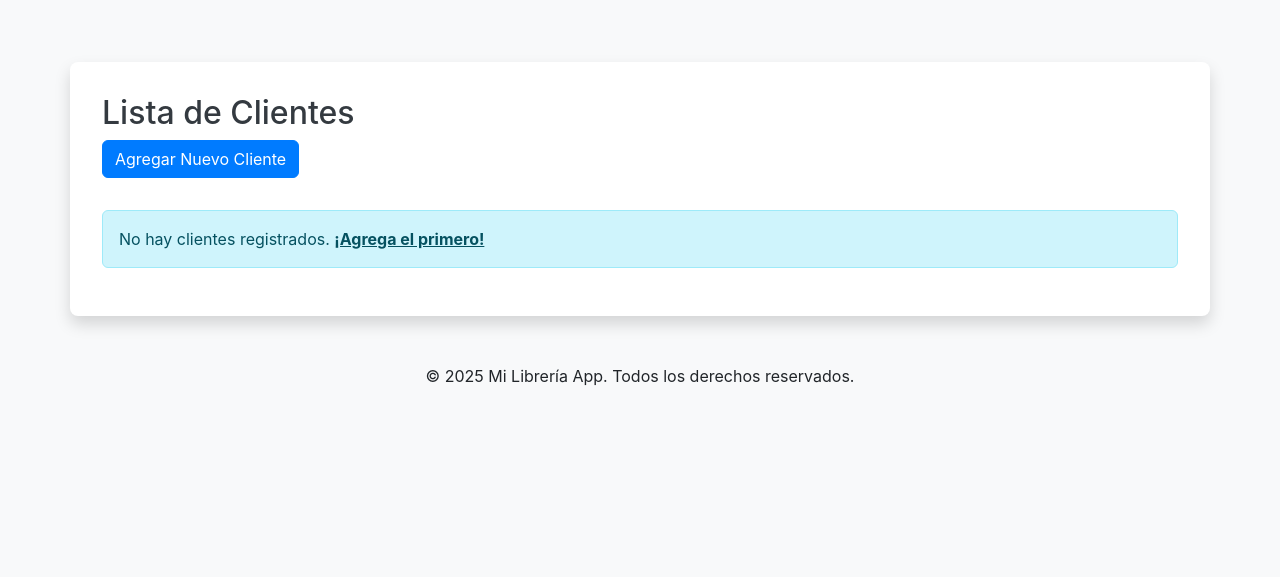
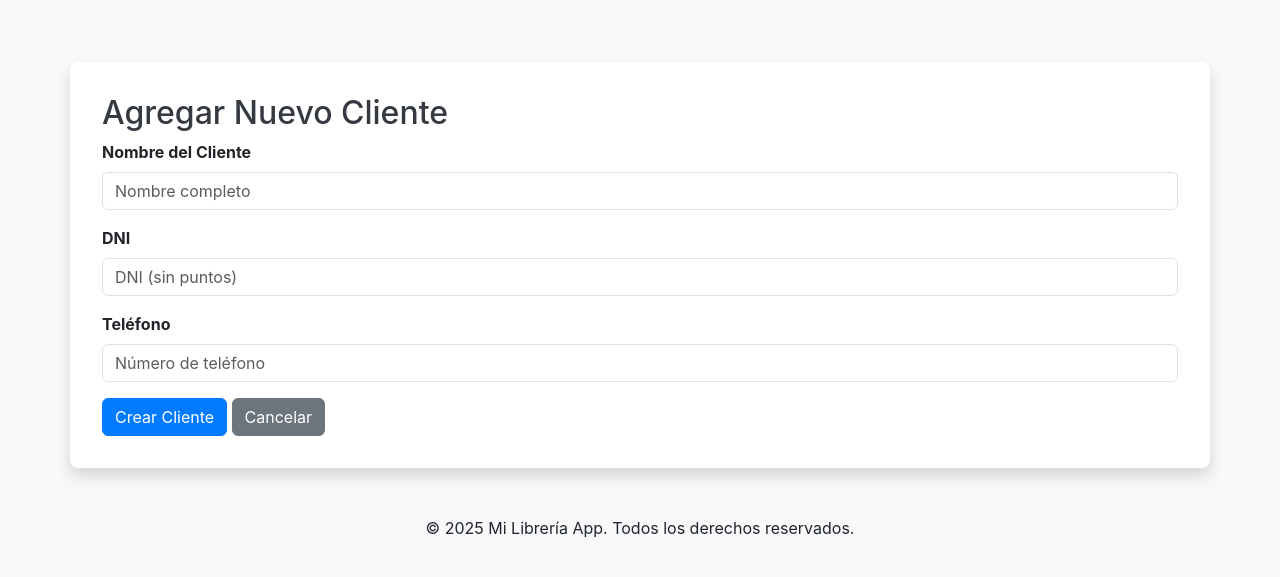
Before and after one commit to Schimizzi/biblioteca_django, a Django app: page /clientes/nuevo/ in a window 1280 px wide. Shown: the part 56-633 px from the top of the page. Run offline with Django 5.2, Linux system fonts and the light colour scheme.

Commit message:
cliente_form_mejor

```diff
--- a/biblioteca/templates/biblioteca/base.html
+++ b/biblioteca/templates/biblioteca/base.html
@@ -4,11 +4,12 @@
     <meta charset="UTF-8">
     <meta name="viewport" content="width=device-width, initial-scale=1.0">
     <title>{% block title %}Librería{% endblock %}</title>
-    <link href="https://cdn.jsdelivr.net/npm/bootstrap@5.3.6/dist/css/bootstrap.min.css" rel="stylesheet" integrity="sha384-4Q6Gf2aSP4eDXB8Miphtr37CMZZQ5oXLH2yaXMJ2w8e2ZtHTl7GptT4jmndRuHDT" crossorigin="anonymous">    <style>
+    <link href="https://cdn.jsdelivr.net/npm/bootstrap@5.3.0/dist/css/bootstrap.min.css" rel="stylesheet" integrity="sha384-9ndCyUaIbzAi2FUVXJi0CjmCapSmO7SnpJef0486qhLnuZ2cdeRhO02iuK6FUUVM" crossorigin="anonymous">
+    <style>
         body {
-            font-family: 'Inter', sans-serif;
+            font-family: 'Inter', sans-serif; /* Asegúrate de que esta fuente esté disponible o elige otra */
             background-color: #f8f9fa;
-            padding-top: 70px; /
+            padding-top: 70px; /* Ajuste para la barra de navegación fija */
         }
         .navbar {
             background-color: #343a40;
@@ -45,6 +46,22 @@
         }
         .form-label {
             font-weight: bold;
+        }
+        /* Estilos para mensajes de error del formulario */
+        .form-errors {
+            background-color: #f8d7da;
+            color: #721c24;
+            padding: .75rem 1.25rem;
+            margin-bottom: 1rem;
+            border: 1px solid #f5c6cb;
+            border-radius: .25rem;
+        }
+        .form-errors ul {
+            margin-bottom: 0;
+            padding-left: 1.5rem;
+        }
+        .invalid-feedback.d-block { /* Asegura que los errores de campo sean visibles */
+            display: block !important;
         }
     </style>
 </head>
@@ -91,6 +108,6 @@
         <p>&copy; {% now "Y" %} Mi Librería App. Todos los derechos reservados.</p>
     </footer>
 
-    <script src="https://cdn.jsdelivr.net/npm/bootstrap@5.3.6/dist/js/bootstrap.bundle.min.js" integrity="sha384-j1CDi7MgGQ12Z7Qab0qlWQ/Qqz24Gc6BM0thvEMVjHnfYGF0rmFCozFSxQBxwHKO" crossorigin="anonymous"></script>
+    <script src="https://cdn.jsdelivr.net/npm/bootstrap@5.3.0/dist/js/bootstrap.bundle.min.js" integrity="sha384-geWF76RCwLtnZ8qwWowPQNguL3RmwHVBC9FhGdlKrxdiJJigb/j/68SIy3Te4Bkz" crossorigin="anonymous"></script>
 </body>
 </html>
--- a/biblioteca/templates/biblioteca/cliente_form.html
+++ b/biblioteca/templates/biblioteca/cliente_form.html
@@ -1,42 +1,60 @@
 {% extends "biblioteca/base.html" %}
 
-{% block title %}Lista de Clientes - Librería{% endblock %}
+{% block title %}{{ titulo_pagina }} - Librería{% endblock %}
 
 {% block content %}
-<h2>Lista de Clientes</h2>
-<a href="{% url 'biblioteca:cliente_create' %}" class="btn btn-primary mb-3">Agregar Nuevo Cliente</a>
+<h2>{{ titulo_pagina }}</h2>
 
-{% if clientes %}
-    <div class="table-responsive">
-        <table class="table table-striped table-hover">
-            <thead class="table-dark">
-                <tr>
-                    <th>ID Socio</th>
-                    <th>Nombre</th>
-                    <th>DNI</th>
-                    <th>Teléfono</th>
-                    <th>Acciones</th>
-                </tr>
-            </thead>
-            <tbody>
-                {% for cliente in clientes %}
-                <tr>
-                    <td>{{ cliente.id }}</td>
-                    <td>{{ cliente.nombre }}</td>
-                    <td>{{ cliente.dni }}</td>
-                    <td>{{ cliente.telefono }}</td>
-                    <td>
-                        <a href="{% url 'biblioteca:cliente_update' cliente.pk %}" class="btn btn-sm btn-outline-secondary">Editar</a>
-                        <a href="{% url 'biblioteca:cliente_delete' cliente.pk %}" class="btn btn-sm btn-outline-danger">Eliminar</a>
-                    </td>
-                </tr>
-                {% endfor %}
-            </tbody>
-        </table>
-    </div>
-{% else %}
-    <div class="alert alert-info" role="alert">
-        No hay clientes registrados. <a href="{% url 'biblioteca:cliente_create' %}" class="alert-link">¡Agrega el primero!</a>
+{# Mostrar errores generales del formulario (no ligados a un campo específico) #}
+{% if form.non_field_errors %}
+    <div class="alert alert-danger form-errors">
+        <strong>Por favor corrige los siguientes errores:</strong>
+        <ul>
+            {% for error in form.non_field_errors %}
+                <li>{{ error }}</li>
+            {% endfor %}
+        </ul>
     </div>
 {% endif %}
+
+<form method="post" class="needs-validation" novalidate>
+    {% csrf_token %} <div class="mb-3">
+        <label for="{{ form.nombre.id_for_label }}" class="form-label">{{ form.nombre.label }}</label>
+        {{ form.nombre }}
+        {% if form.nombre.errors %}
+            <div class="invalid-feedback d-block">
+                {% for error in form.nombre.errors %}
+                    {{ error }}
+                {% endfor %}
+            </div>
+        {% endif %}
+    </div>
+
+    <div class="mb-3">
+        <label for="{{ form.dni.id_for_label }}" class="form-label">{{ form.dni.label }}</label>
+        {{ form.dni }}
+        {% if form.dni.errors %}
+            <div class="invalid-feedback d-block">
+                {% for error in form.dni.errors %}
+                    {{ error }}
+                {% endfor %}
+            </div>
+        {% endif %}
+    </div>
+
+    <div class="mb-3">
+        <label for="{{ form.telefono.id_for_label }}" class="form-label">{{ form.telefono.label }}</label>
+        {{ form.telefono }}
+        {% if form.telefono.errors %}
+            <div class="invalid-feedback d-block">
+                {% for error in form.telefono.errors %}
+                    {{ error }}
+                {% endfor %}
+            </div>
+        {% endif %}
+    </div>
+
+    <button type="submit" class="btn btn-primary">{{ nombre_boton }}</button>
+    <a href="{% url 'biblioteca:cliente_list' %}" class="btn btn-secondary">Cancelar</a>
+</form>
 {% endblock %}
--- a/biblioteca/views.py
+++ b/biblioteca/views.py
@@ -1,8 +1,13 @@
+# biblioteca/views.py
 from django.shortcuts import render, redirect, get_object_or_404
 from django.urls import reverse_lazy
 from django.views.generic import ListView, CreateView, UpdateView, DeleteView, TemplateView
 from .models import Libro, Cliente
 from .forms import LibroForm, ClienteForm
+import logging # Import the logging library
+
+# Get an instance of a logger
+logger = logging.getLogger(__name__)
 
 # Vista de Inicio
 class HomeView(TemplateView):
@@ -10,17 +15,15 @@ class HomeView(TemplateView):
 
 # Vistas para Libros
 class LibroListView(ListView):
-
     model = Libro
     template_name = 'biblioteca/libro_list.html'
     context_object_name = 'libros'
 
 class LibroCreateView(CreateView):
-
     model = Libro
     form_class = LibroForm
     template_name = 'biblioteca/libro_form.html'
-    success_url = reverse_lazy('biblioteca:libro_list') #
+    success_url = reverse_lazy('biblioteca:libro_list')
 
     def get_context_data(self, **kwargs):
         context = super().get_context_data(**kwargs)
@@ -28,9 +31,16 @@ class LibroCreateView(CreateView):
         context['nombre_boton'] = 'Crear Libro'
         return context
 
+    def form_valid(self, form):
+        logger.info("LibroCreateView: Formulario es válido. Guardando libro.")
+        return super().form_valid(form)
+
+    def form_invalid(self, form):
+        logger.warning(f"LibroCreateView: Formulario es inválido. Errores: {form.errors.as_json()}")
+        return super().form_invalid(form)
+
 
 class LibroUpdateView(UpdateView):
-
     model = Libro
     form_class = LibroForm
     template_name = 'biblioteca/libro_form.html'
@@ -42,22 +52,32 @@ class LibroUpdateView(UpdateView):
         context['nombre_boton'] = 'Actualizar Libro'
         return context
 
+    def form_valid(self, form):
+        logger.info(f"LibroUpdateView: Formulario para libro PK {self.object.pk} es válido. Actualizando libro.")
+        return super().form_valid(form)
+
+    def form_invalid(self, form):
+        logger.warning(f"LibroUpdateView: Formulario para libro PK {self.kwargs.get('pk')} es inválido. Errores: {form.errors.as_json()}")
+        return super().form_invalid(form)
+
 class LibroDeleteView(DeleteView):
     model = Libro
     template_name = 'biblioteca/libro_confirm_delete.html'
     success_url = reverse_lazy('biblioteca:libro_list')
     context_object_name = 'libro'
 
+    def post(self, request, *args, **kwargs):
+        logger.info(f"LibroDeleteView: Solicitud POST para eliminar libro PK {self.kwargs.get('pk')}")
+        return super().post(request, *args, **kwargs)
 
 
+# Vistas para Clientes
 class ClienteListView(ListView):
-
     model = Cliente
     template_name = 'biblioteca/cliente_list.html'
     context_object_name = 'clientes'
 
 class ClienteCreateView(CreateView):
-
     model = Cliente
     form_class = ClienteForm
     template_name = 'biblioteca/cliente_form.html'
@@ -69,8 +89,24 @@ class ClienteCreateView(CreateView):
         context['nombre_boton'] = 'Crear Cliente'
         return context
 
+    def form_valid(self, form):
+        logger.info("ClienteCreateView: Formulario es válido. Guardando cliente.")
+        # Aquí podrías agregar un mensaje de éxito si lo deseas, usando Django messages framework
+        # from django.contrib import messages
+        # messages.success(self.request, '¡Cliente agregado exitosamente!')
+        return super().form_valid(form)
+
+    def form_invalid(self, form):
+        # Loguea los datos del formulario y los errores
+        logger.warning(f"ClienteCreateView: Formulario es inválido.")
+        logger.warning(f"Datos del formulario: {form.data}")
+        logger.warning(f"Errores del formulario: {form.errors.as_json()}") # Muestra los errores como JSON
+        # El comportamiento por defecto de CreateView es volver a mostrar el formulario con los errores.
+        # Las plantillas que te proporcioné deberían mostrar estos errores.
+        return super().form_invalid(form)
+
+
 class ClienteUpdateView(UpdateView):
-
     model = Cliente
     form_class = ClienteForm
     template_name = 'biblioteca/cliente_form.html'
@@ -82,9 +118,20 @@ class ClienteUpdateView(UpdateView):
         context['nombre_boton'] = 'Actualizar Cliente'
         return context
 
+    def form_valid(self, form):
+        logger.info(f"ClienteUpdateView: Formulario para cliente PK {self.object.pk} es válido. Actualizando cliente.")
+        return super().form_valid(form)
+
+    def form_invalid(self, form):
+        logger.warning(f"ClienteUpdateView: Formulario para cliente PK {self.kwargs.get('pk')} es inválido. Errores: {form.errors.as_json()}")
+        return super().form_invalid(form)
+
 class ClienteDeleteView(DeleteView):
-
     model = Cliente
     template_name = 'biblioteca/cliente_confirm_delete.html'
     success_url = reverse_lazy('biblioteca:cliente_list')
     context_object_name = 'cliente'
+
+    def post(self, request, *args, **kwargs):
+        logger.info(f"ClienteDeleteView: Solicitud POST para eliminar cliente PK {self.kwargs.get('pk')}")
+        return super().post(request, *args, **kwargs)
```
